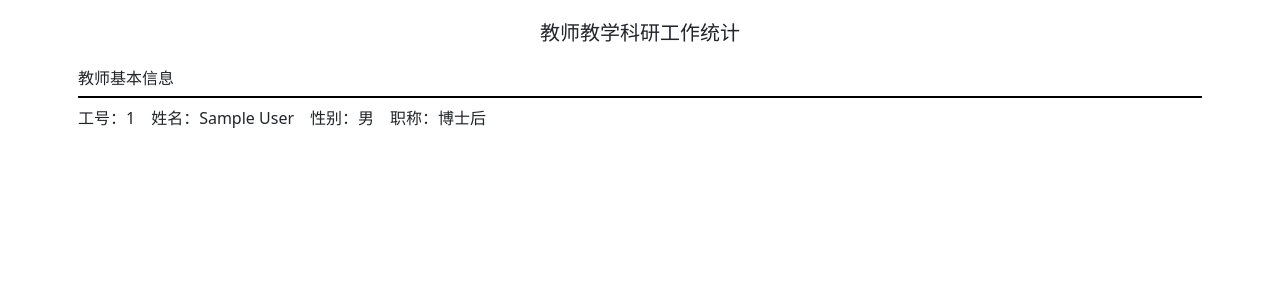
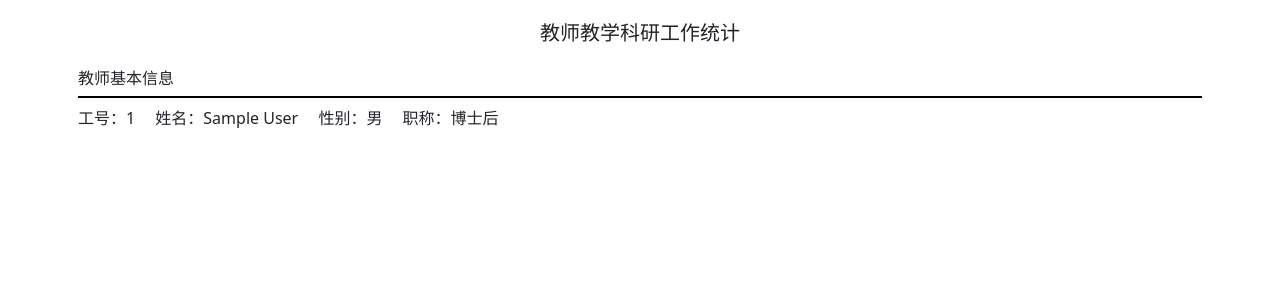
Before and after one commit to Pokryton/ustc-database-lab, a Django app: page /teacher/summary/1 in a window 1280 px wide. Shown: the part 315-615 px from the top of the page. Run offline with Django 5.2, Linux system fonts and the light colour scheme; tables that the repository leaves empty hold one stand-in row (values such as "Sample post"); some libraries are stand-ins or nearby versions.

Commit message:
update teacher_summary.html

```diff
--- a/teacher_app/templates/teacher_app/teacher_summary.html
+++ b/teacher_app/templates/teacher_app/teacher_summary.html
@@ -15,7 +15,7 @@
         <div class="row g-2">
           <div class="col"><button class="btn btn-success col" type="submit">生成</button></div>
           <div class="col"><a class="btn btn-primary col" href="javascript:self.print()">打印</a></div>
-          <div class="col"><a class="btn btn-secondary col" href="{% url "teacher-list" %}">返回</a></div>
+          <div class="col"><a class="btn btn-secondary col" href="{% url 'teacher-list' %}">返回</a></div>
         </div>
       </div>
     </div>
@@ -36,8 +36,11 @@
   }
 
   ol {
-    padding-left: 0;
-    list-style-position: inside;
+    padding-left: 0em;
+  }
+
+  ol li {
+    margin-left: 1em;
   }
 </style>
 
@@ -49,9 +52,13 @@
   <h6>教师基本信息</h6>
   <hr class="border border-black opacity-100">
 
-  <div class="my-2">
-    工号：{{ teacher.id }}&emsp;姓名：{{ teacher.name }}&emsp;性别：{{ teacher.get_gender_display }}&emsp;职称：{{ teacher.get_title_display }}
-  </div>
+
+  <ul class="my-2 list-inline">
+    <li class="list-inline-item me-3">工号：{{ teacher.id }}</li>
+    <li class="list-inline-item me-3">姓名：{{ teacher.name }}</li>
+    <li class="list-inline-item me-3">性别：{{ teacher.get_gender_display }}</li>
+    <li class="list-inline-item">职称：{{ teacher.get_title_display }}</li>
+  </ul>
 </div>
 
 {% if teachercourse_list %}
@@ -59,12 +66,18 @@
   <h6>教学情况</h6>
   <hr class="border border-black opacity-100">
 
-  <div class="my-2">
+  <ul class="list-unstyled my-2">
     {% for record in teachercourse_list %}
-      <div>
-        课程号：{{ record.course.id }}&emsp;课程名：{{ record.course.name }}&emsp;主讲学时：{{ record.hours }}&emsp;学期：{{ record.year }} {{ record.get_semester_display | first }}
-      </div>
+      <li>
+        <ul class="list-inline">
+          <li class="list-inline-item me-3">课程号：{{ record.course.id }}</li>
+          <li class="list-inline-item me-3">课程名：{{ record.course.name }}</li>
+          <li class="list-inline-item me-3">主讲学时：{{ record.hours }}</li>
+          <li class="list-inline-item">学期：{{ record.year }} {{ record.get_semester_display | first }}</li>
+        </ul>
+      </li>
     {% endfor %}
+  </ul>
 </div>
 {% endif %}
 
```
